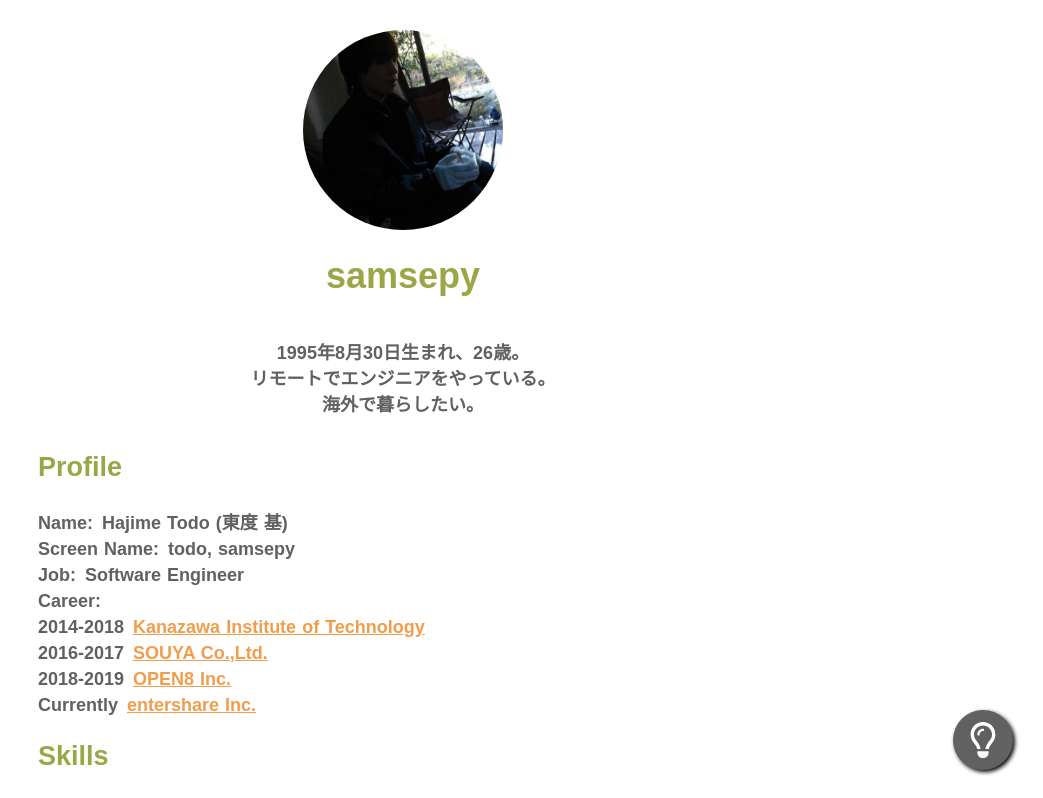
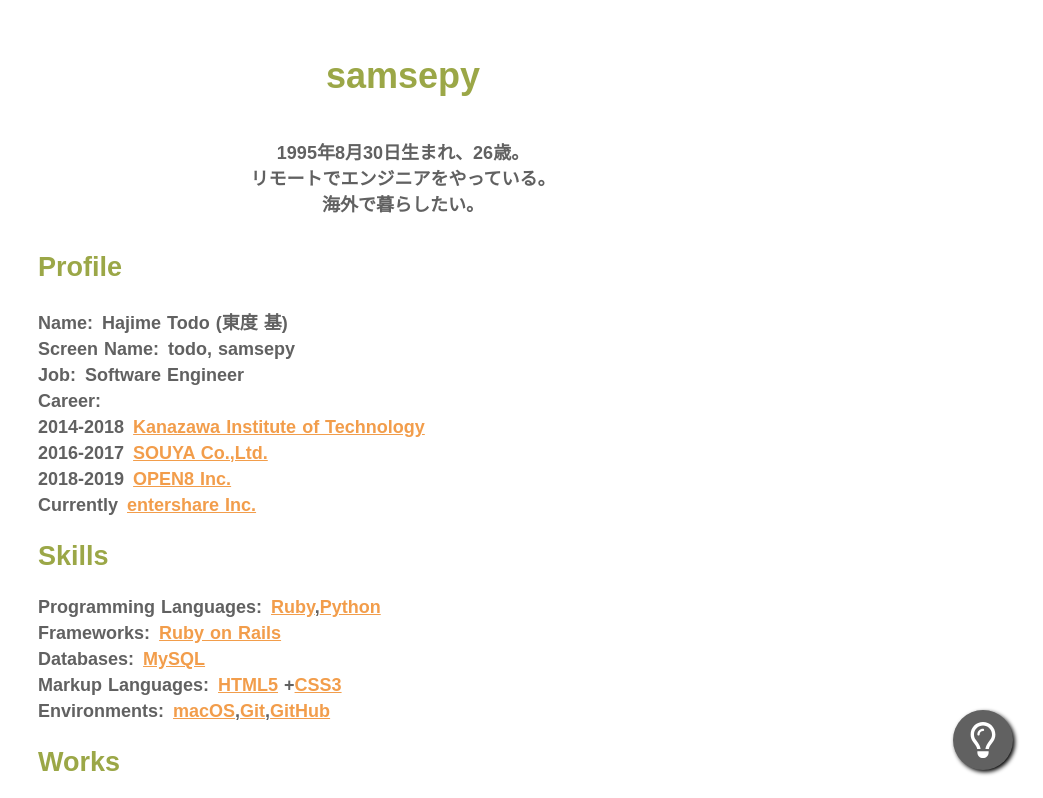
Before and after one commit to samsepy/samsepy.work, a Next.js app: page / in a window 1280 px wide. Shown: the top 798 px of the page, without its empty margins (237-1280 px from the left). Built offline with nearby package versions, Linux system fonts and the light colour scheme.

Commit message:
既存Imageコンポーネントだと要素いっぱいに画像が拡大されてしまう問題の修正

```diff
--- a/next.config.js
+++ b/next.config.js
@@ -2,6 +2,7 @@
 const nextConfig = {
   reactStrictMode: true,
   swcMinify: true,
+  experimental: { images: { allowFutureImage: true } },
 };
 
 module.exports = nextConfig;
--- a/pages/index.tsx
+++ b/pages/index.tsx
@@ -1,4 +1,4 @@
-import Image from "next/image";
+import Image from "next/future/image";
 import styles from "../styles/Layout.module.css";
 import utilStyles from "../styles/utils.module.css";
 import Layout from "../components/layout";
@@ -15,6 +15,7 @@ export default function Home() {
           height={200}
           width={200}
           alt="icon"
+          layout="raw"
         />
         <h1 className={styles.title}>samsepy</h1>
         <p className={styles.bio}>
--- a/styles/Layout.module.css
+++ b/styles/Layout.module.css
@@ -61,12 +61,6 @@
   display: block;
   border-radius: 50%;
   margin: 0 auto;
-  min-width: inherit !important;
-  max-width: inherit !important;
-  min-height: inherit !important;
-  max-height: inherit !important;
-  width: 200px !important;
-  height: 200px !important;
 }
 
 .title {
```
